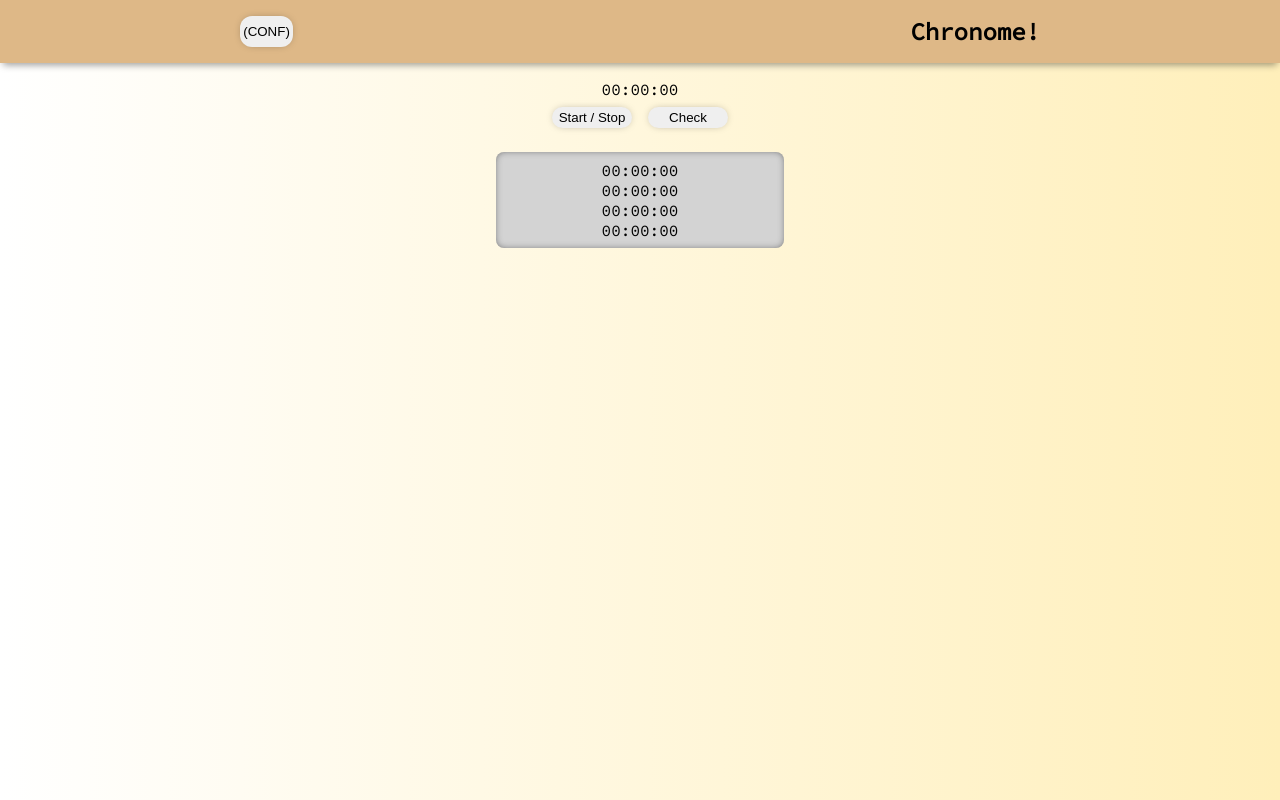
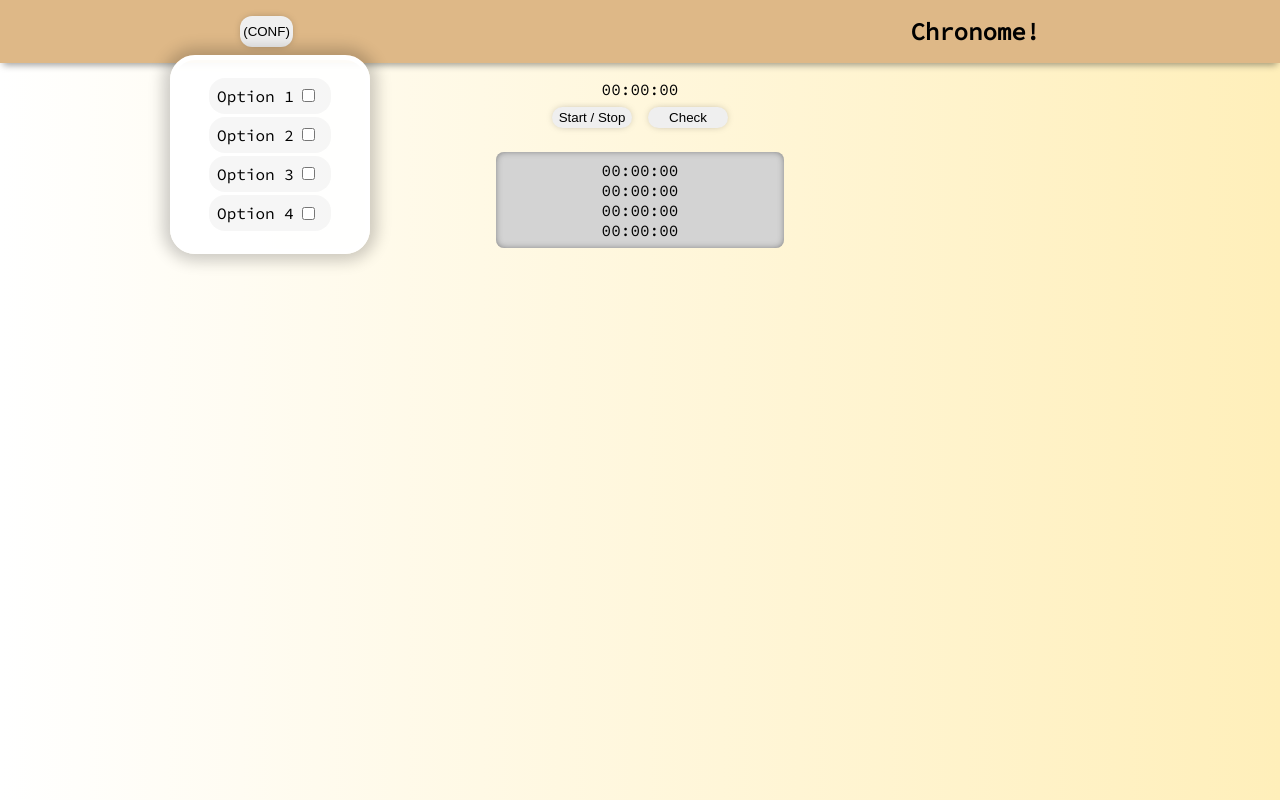
Before and after one commit to TanisJam/chronometer, a plain HTML site: page index.html in a window 1280 px wide. Both pictures are taken after a click on the button "(CONF)". Drawn offline with Linux system fonts and the light colour scheme.

Commit message:
added a config pop-up window

```diff
--- a/index.html
+++ b/index.html
@@ -21,6 +21,14 @@
         <div class="container">
             <button id="settings"> (CONF) </button>
             <h1> Chronome! </h1>
+        </div>
+        <div id="config-pop">
+            <ul class="config-window">
+                <li>Option 1<input type="checkbox" name="" id=""></li>
+                <li>Option 2<input type="checkbox" name="" id=""></li>
+                <li>Option 3<input type="checkbox" name="" id=""></li>
+                <li>Option 4<input type="checkbox" name="" id=""></li>
+            </ul>
         </div>
     </nav>
 
--- a/script.js
+++ b/script.js
@@ -1,11 +1,26 @@
+const btnSettings = document.querySelector("#settings");
+
 let lbTimmer = document.querySelector("#timmer");
 let btnStartStop = document.querySelector("#start-stop");
-
-
-
 let btnCheck = document.querySelector("#check");
 
 let timeCounter = 0;
+
+//Config menu
+let open = false;
+btnSettings.addEventListener("click", () => {
+    let window = document.getElementById("config-pop").style;
+    if (!open) {
+        window.display = "block";
+        open = !open;
+    } else {
+        window.display = "none";
+        open = !open;
+    }
+});
+
+
+//Chronometer logic
 
 let onOff = false;
 let time;
@@ -23,13 +38,9 @@ let startTimmer = function () {
         clearInterval(time);
         timeCounter = 0;
     }
+}
+btnStartStop.addEventListener("click", startTimmer);
 
-
-}
-
-
-
-btnStartStop.addEventListener("click", startTimmer);
 
 //function to convert from millisecons to MIN:SEC:MIL
 let milliToHuman = function (millisecons = 0) {
--- a/style.css
+++ b/style.css
@@ -43,6 +43,43 @@ button {
     box-shadow: 0px 0px 9px -3px rgba(0, 0, 0, 0.397);
 }
 
+#config-pop {
+    display: none;
+    position: fixed;
+    left: 50%;
+    background-color: rgba(255, 255, 255, 0.938);
+    width: 300px;
+    margin: 0.5rem auto;
+    margin-left: -150px;
+    border-radius: 25px;
+    border: 5px solid white;
+    box-shadow: 0 0 15px 7px rgba(0, 0, 0, 0.199);
+    z-index: 10;
+}
+
+@media screen and (min-width: 700px) {
+    #config-pop {
+        left: 25%;
+        width: 200px;
+    }
+}
+
+.config-window {
+    display: flex;
+    flex-direction: column;
+    padding: 0.5rem;
+    margin: 0.5rem auto;
+    align-items: center;
+}
+
+.config-window * {
+    background-color: rgba(204, 204, 204, 0.185);
+    border-radius: 1rem;
+    margin: 0.1rem 0.5rem;
+    padding: 0.5rem;
+    align-self: center;
+}
+
 main {
     margin: 1rem;
     display: flex;
@@ -84,6 +121,5 @@ li {
 .list {
     background-color: lightgrey;
     text-align: center;
-    box-shadow: 0px 0px 9px -3px rgba(0,0,0,0.75) inset;
-
+    box-shadow: 0px 0px 9px -3px rgba(0, 0, 0, 0.75) inset;
 }
```
